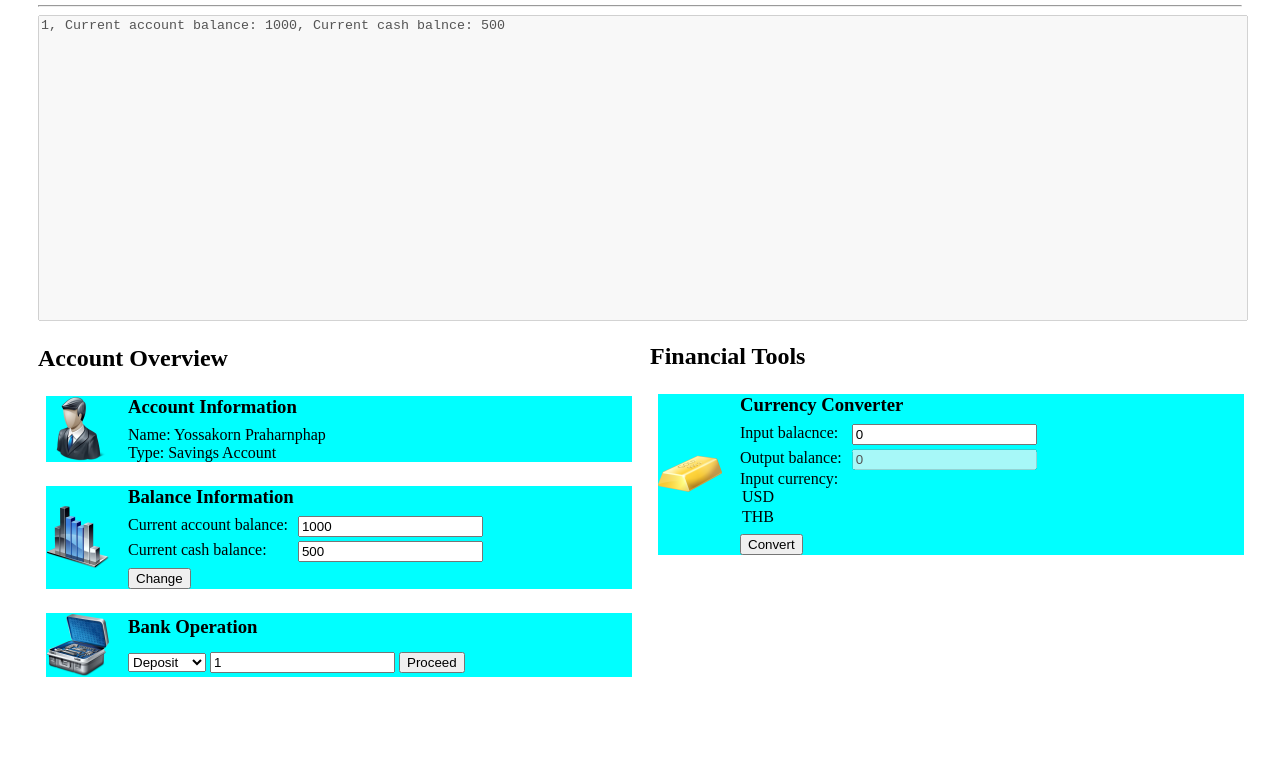
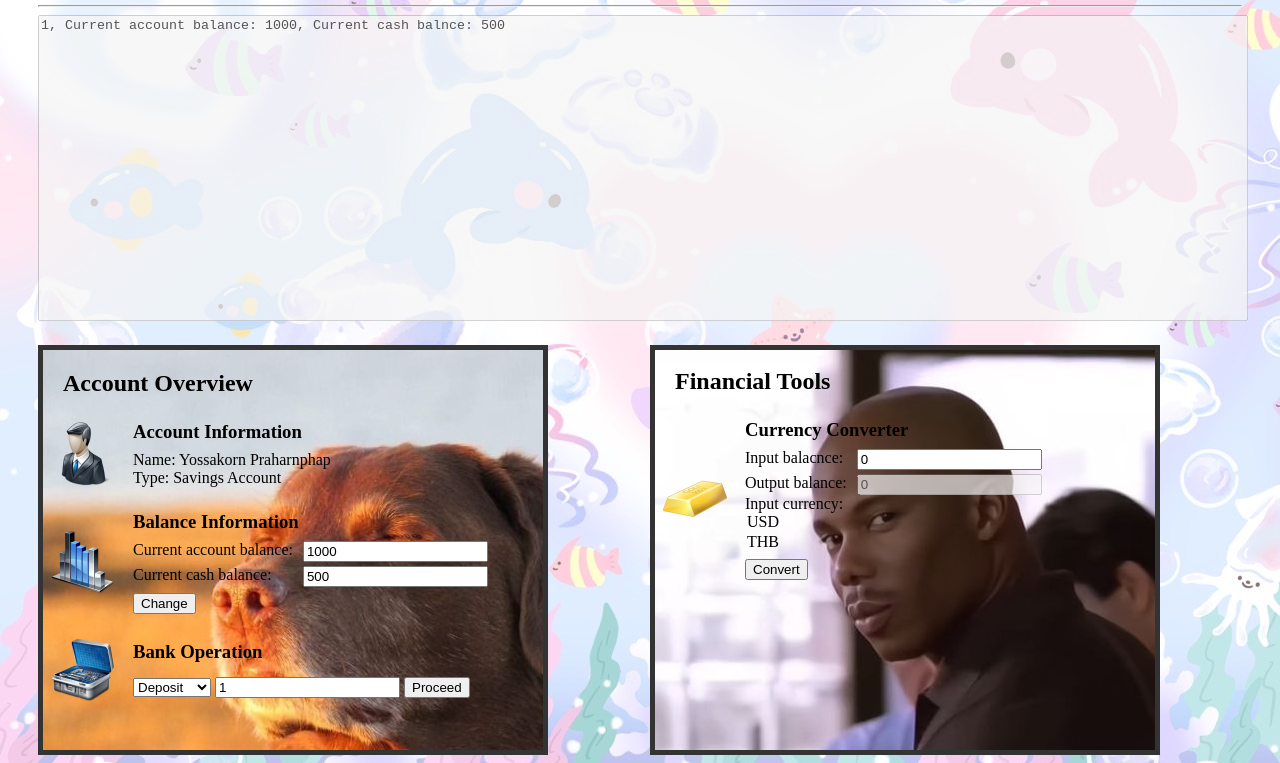
Before and after one commit to HikKykung/itf-it68070152, a plain HTML site: page index.html in a window 1280 px wide. Shown: the part 192-955 px from the top of the page. Before the commit the page ends 901 px from the top, so only its background shows below. Drawn offline with Linux system fonts and the light colour scheme.

Commit message:
I'm back

```diff
--- a/index.html
+++ b/index.html
@@ -26,8 +26,8 @@
                 <textarea id="wood" disabled></textarea>
             </div>
             <div class="img-content">
-                <div>
-                    <h2 style="margin-top: 20px;">Account Overview</h2>
+                <div class="back-groundimg">
+                    <h2 style="margin-top: 20px; margin-left: 20px;">Account Overview</h2>
                     <div class="user-content">
                         <img src="user.png" width="64" alt="You" />
                         <div>
@@ -71,8 +71,8 @@
                         </div>
                     </div>
                 </div>
-                <div>
-                    <h2 style="margin-top: 18px;">Financial Tools</h2>
+                <div class="imgloveyou">
+                    <h2 style="margin-top: 18px; margin-left: 20px;">Financial Tools</h2>
                     <div class="user-content">
                         <img src="gold.png" width="64" alt="Gold" />
                         <div>
--- a/styles.css
+++ b/styles.css
@@ -9,6 +9,7 @@ nav {
 body{
     margin: 0;
     padding: 0;
+    background-image: url("IMG_0222.JPG");
 }
 
 .container{
@@ -19,12 +20,27 @@ body{
     display: grid;
     grid-template-columns: 50% 50%;
     gap: 10px;
+    padding-top: 20px;
 }
 
 .img-title{
     display: flex;
     align-items: center;
     gap: 16px;
+}
+
+.back-groundimg{
+    width: 500px;
+    height: 400px;
+    border: 5px solid #333;
+    background-image: url("e0fa41ca8278c8b0e892fa5e489ade71.jpg");
+}
+
+.imgloveyou{
+    width: 500px;
+    height: 400px;
+    border: 5px solid #333;
+    background-image: url("53f601919601038b8d0d0f8c30acac6d.jpg");
 }
 
 #wood{
@@ -38,8 +54,7 @@ body{
     display: flex;
     align-items: center;
     margin: 24px 8px;
-    background-color: aqua;
-    gap: 18px
+    gap: 18px;
 }
 
 h3{
```
Also changed, not shown: 53f601919601038b8d0d0f8c30acac6d.jpg (added), IMG_0222.JPG (added), e0fa41ca8278c8b0e892fa5e489ade71.jpg (added).
